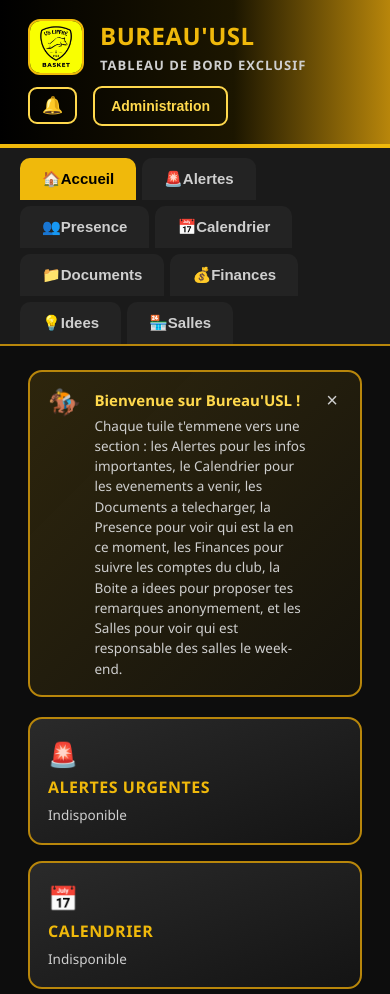
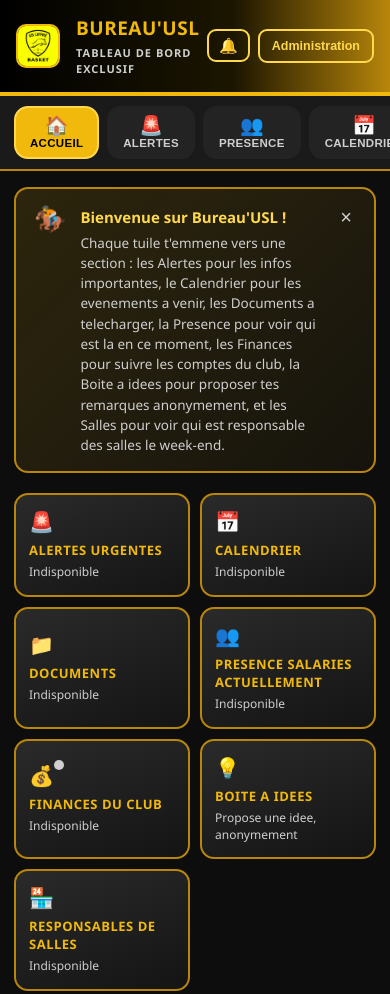
Before and after one commit to Floriandeniel/bureau-usl-app, a website: page public/index.html in a window 390 px wide. Shown: the top 994 px of the page. Drawn offline with Linux system fonts and the light colour scheme; no server answers.

Commit message:
Add files via upload

```diff
--- a/public/style.css
+++ b/public/style.css
@@ -31,6 +31,9 @@ body {
   align-items: center;
   justify-content: space-between;
   padding: 18px 28px;
+  padding-top: max(18px, env(safe-area-inset-top));
+  padding-left: max(28px, env(safe-area-inset-left));
+  padding-right: max(28px, env(safe-area-inset-right));
   background: linear-gradient(90deg, #000 0%, #1c1600 60%, var(--or-fonce) 100%);
   border-bottom: 4px solid var(--or);
 }
@@ -89,27 +92,48 @@ body {
 /* ---------- Tabs ---------- */
 .tabs {
   display: flex;
-  gap: 6px;
+  gap: 8px;
   background: var(--noir-panel);
-  padding: 10px 20px 0;
+  padding: 10px 14px;
   border-bottom: 2px solid var(--or-fonce);
-  flex-wrap: wrap;
+  flex-wrap: nowrap;
+  overflow-x: auto;
+  overflow-y: hidden;
+  -webkit-overflow-scrolling: touch;
+  scrollbar-width: thin;
+  scrollbar-color: var(--or-fonce) transparent;
+  position: sticky;
+  top: 0;
+  z-index: 50;
 }
+.tabs::-webkit-scrollbar { height: 5px; }
+.tabs::-webkit-scrollbar-thumb { background: var(--or-fonce); border-radius: 4px; }
 .tab-btn {
+  display: flex;
+  flex-direction: column;
+  align-items: center;
+  justify-content: center;
+  gap: 2px;
+  flex: 0 0 auto;
   background: var(--noir-panel-2);
   color: var(--gris-clair);
-  border: none;
-  border-radius: 10px 10px 0 0;
-  padding: 12px 22px;
-  font-size: 15px;
+  border: 2px solid transparent;
+  border-radius: 14px;
+  padding: 8px 14px;
+  font-size: 11.5px;
   font-weight: 700;
   cursor: pointer;
-  transition: background 0.15s, color 0.15s;
+  white-space: nowrap;
+  transition: background 0.15s, color 0.15s, border-color 0.15s, transform 0.1s;
 }
-.tab-btn:hover { background: var(--or-fonce); color: #000; }
+.tab-btn .tab-icone { font-size: 19px; line-height: 1; }
+.tab-btn .tab-label { text-transform: uppercase; letter-spacing: 0.3px; }
+.tab-btn:hover { border-color: var(--or-fonce); color: var(--or-clair); }
+.tab-btn:active { transform: scale(0.96); }
 .tab-btn.active {
   background: var(--or);
   color: #000;
+  border-color: var(--or-clair);
 }
 
 main { padding: 24px 28px 60px; max-width: 1100px; margin: 0 auto; }
@@ -397,7 +421,7 @@ tbody tr:hover { background: rgba(240, 185, 11, 0.10); }
 /* ---------- Toast ---------- */
 .toast {
   position: fixed;
-  bottom: 24px;
+  bottom: max(24px, calc(env(safe-area-inset-bottom) + 12px));
   right: 24px;
   background: var(--or);
   color: #000;
@@ -441,8 +465,40 @@ tbody tr:hover { background: rgba(240, 185, 11, 0.10); }
   100% { transform: scale(1); opacity: 1; }
 }
 
+/* ---------- Responsive : tablette / grand telephone ---------- */
 @media (max-width: 700px) {
-  .app-header { flex-direction: column; align-items: flex-start; gap: 10px; }
-  .tabs { overflow-x: auto; }
-  .grille-tuiles { grid-template-columns: 1fr; }
+  .app-header { padding: 14px 16px; }
+  .logo-badge-img { width: 44px; height: 44px; border-radius: 10px; }
+  .app-header h1 { font-size: 19px; }
+  .subtitle { font-size: 11px; }
+  .header-right { gap: 8px; }
+  .btn-admin { padding: 8px 12px; font-size: 12.5px; }
+  .btn-notif { padding: 7px 10px; font-size: 15px; }
+
+  main { padding: 16px 14px 50px; }
+
+  .card { padding: 16px 16px; margin-bottom: 16px; }
+  .card h2 { font-size: 17px; }
+
+  .grille-tuiles { grid-template-columns: repeat(2, 1fr); gap: 10px; }
+  .tuile { padding: 13px; }
+  .tuile-icone { font-size: 20px; }
+  .tuile-titre { font-size: 13px; margin-bottom: 5px; }
+  .tuile-apercu { font-size: 12px; }
+
+  .form-row, .form-col { gap: 10px; }
+  label { min-width: 0; width: 100%; }
+  .form-row { flex-direction: column; align-items: stretch; }
+
+  .toast { left: 14px; right: 14px; max-width: none; bottom: max(16px, calc(env(safe-area-inset-bottom) + 10px)); }
 }
+
+/* ---------- Responsive : petit telephone ---------- */
+@media (max-width: 380px) {
+  .app-header h1 { font-size: 17px; }
+  .tuile-titre { font-size: 12px; }
+  .tuile-icone { font-size: 18px; }
+  .tab-btn { padding: 7px 10px; }
+  .tab-btn .tab-icone { font-size: 17px; }
+  .tab-btn .tab-label { font-size: 10px; }
+}
```
